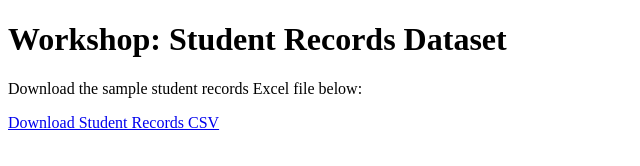
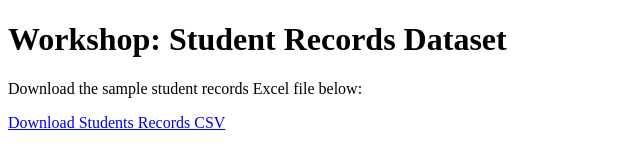
Before and after one commit to emrobee/Workshop-data, a plain HTML site: page index.html in a window 1280 px wide. Shown: the full height of the page, 0-640 px from the left. Drawn offline with Linux system fonts and the light colour scheme.

Commit message:
Update index.html

```diff
--- a/index.html
+++ b/index.html
@@ -8,6 +8,6 @@
 <body>
   <h1>Workshop: Student Records Dataset</h1>
   <p>Download the sample student records Excel file below:</p>
-  <a href="Students_records.csv" download>Download Student Records CSV</a>
+  <a href="https://github.com/emrobee/Workshop-data/Students_records.csv" download>Download Students Records CSV</a>
 </body>
 </html>
```
